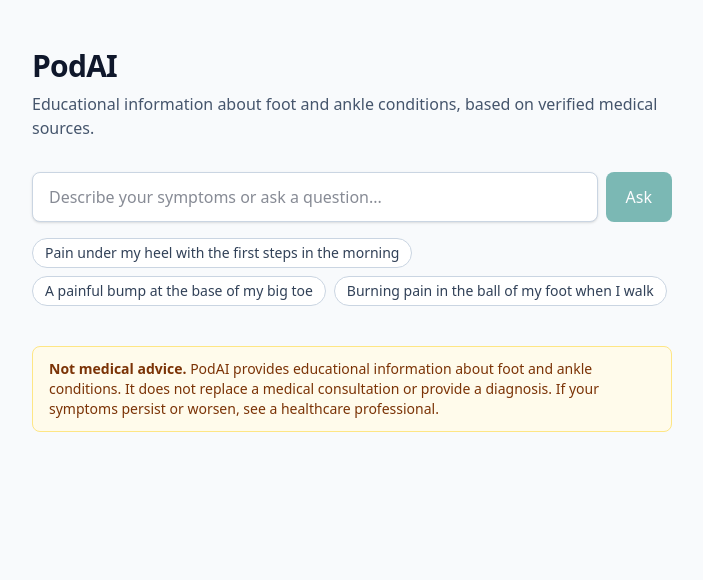
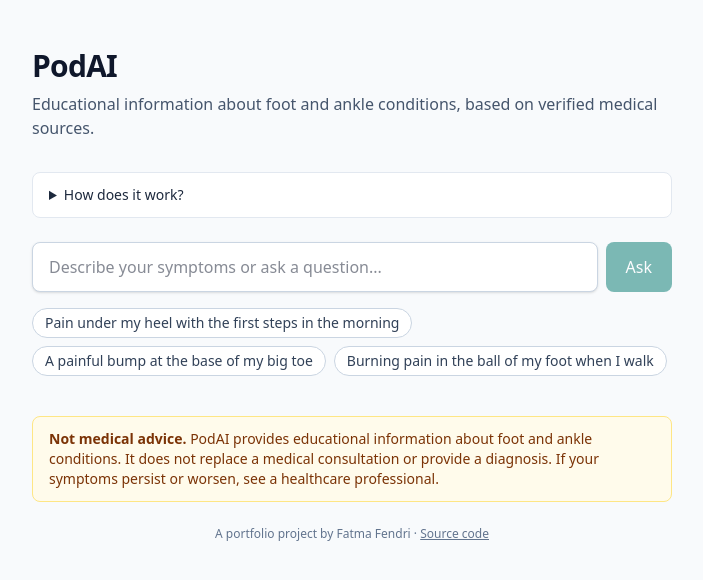
Before and after one commit to fatma-fendri/PodAI, a Next.js app in the folder frontend/: page / in a window 1280 px wide. Shown: the top 580 px of the page, without its empty margins (288-991 px from the left). Built offline with nearby package versions, Linux system fonts and the light colour scheme.

Commit message:
Frontend: source origin badges, how-it-works details and footer

```diff
--- a/frontend/src/app/page.tsx
+++ b/frontend/src/app/page.tsx
@@ -46,7 +46,17 @@ export default function Home() {
             verified medical sources.
           </p>
         </header>
-
+        <details className="mb-6 rounded-lg border border-slate-200 bg-white px-4 py-3 text-sm text-slate-700">
+          <summary className="cursor-pointer font-medium text-slate-800">
+            How does it work?
+          </summary>
+          <p className="mt-2">
+            PodAI first searches a knowledge base of foot and ankle
+            conditions and, when needed, trusted medical websites (MedlinePlus,
+            NHS, NCBI, Mayo Clinic). Every answer cites the sources it used, so
+            you can check them yourself.
+          </p>
+        </details>
         <form
           className="flex gap-2"
           onSubmit={(e) => {
@@ -137,6 +147,17 @@ export default function Home() {
         )}
 
         <Disclaimer />
+        <footer className="mt-6 text-center text-xs text-slate-500">
+          A portfolio project by Fatma Fendri ·{" "}
+          <a
+            href="https://github.com/fatma-fendri/PodAI"
+            target="_blank"
+            rel="noopener noreferrer"
+            className="underline hover:text-teal-800"
+          >
+            Source code
+          </a>
+        </footer>
       </div>
     </main>
   );
--- a/frontend/src/components/SourceList.tsx
+++ b/frontend/src/components/SourceList.tsx
@@ -26,8 +26,17 @@ export default function SourceList({ sources }: { sources: Source[] }) {
               >
                 {s.title}
               </a>
-              <p className="text-sm text-slate-500">{s.origin}</p>
-            </div>
+              <span
+                className={
+                  s.origin === "Knowledge base"
+                    ? "mt-1 inline-block rounded-full bg-teal-50 px-2 py-0.5 text-xs font-medium text-teal-800"
+                    : "mt-1 inline-block rounded-full bg-slate-100 px-2 py-0.5 text-xs font-medium text-slate-600"
+                }
+              >
+                {s.origin === "Knowledge base"
+                  ? "Verified knowledge base"
+                  : "Trusted website"}
+              </span>            </div>
           </li>
         ))}
       </ol>
```
